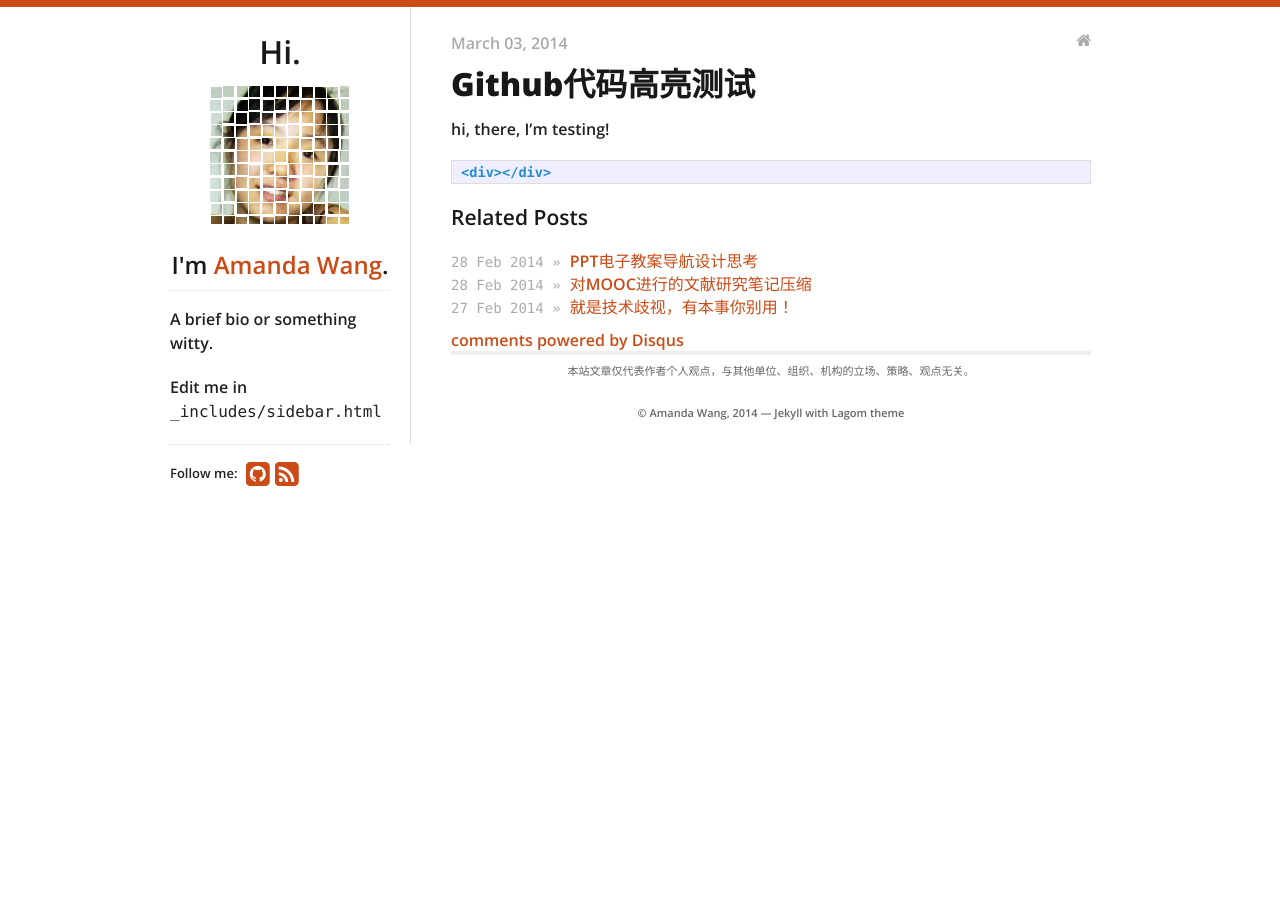
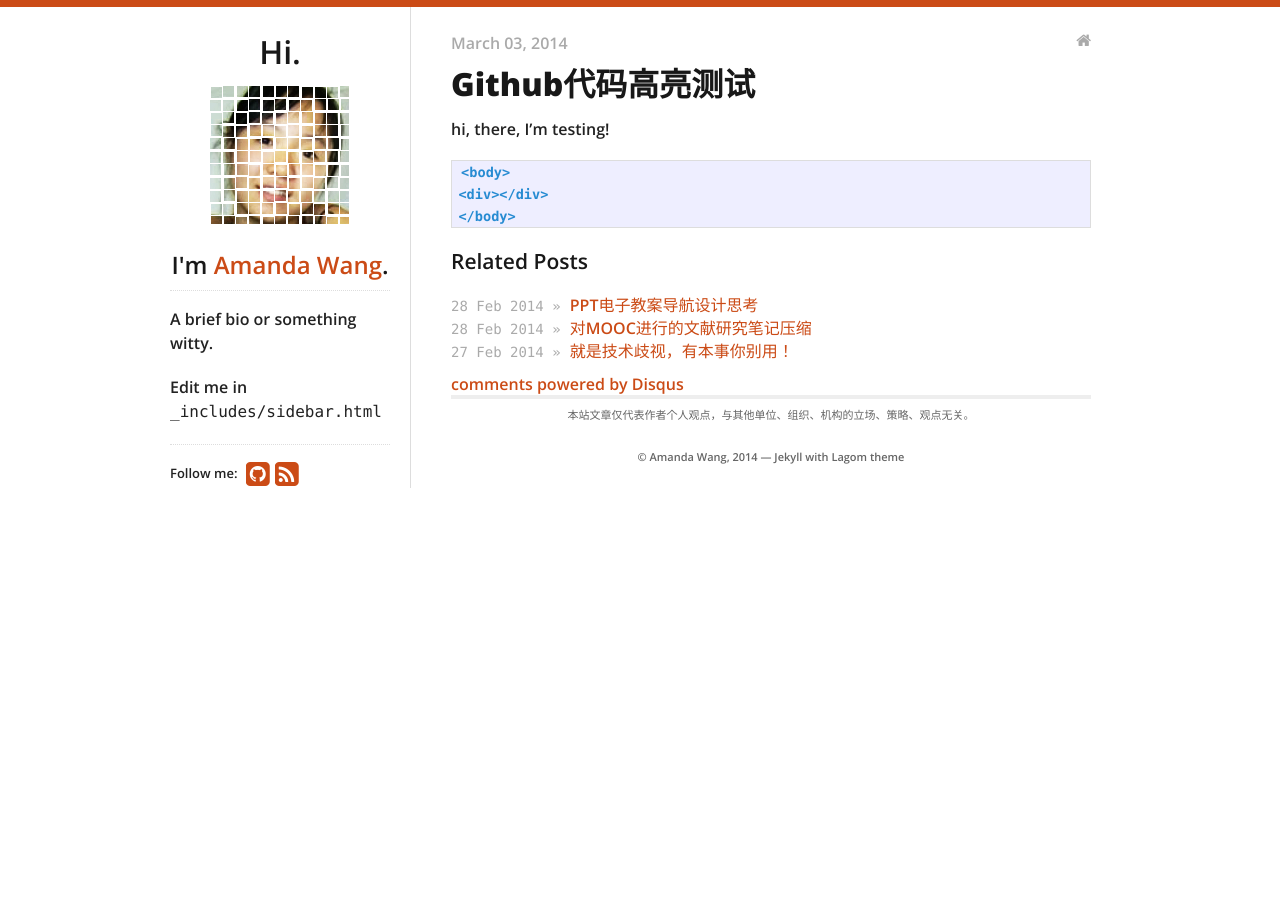
Before and after one commit to fantaghiro/fantaghiro.github.io, a Jekyll site: the page built from _posts/2014-03-03-code-highlight-testing.markdown, in a window 1280 px wide. Built offline with Jekyll 4.4.1, drawn with Linux system fonts in a browser that asks for light colours; nearby versions of some CDN libraries; comment, search, counter and statistics services are not loaded.

Commit message:
Update 2014-03-03-code-highlight-testing.markdown

```diff
--- a/_posts/2014-03-03-code-highlight-testing.markdown
+++ b/_posts/2014-03-03-code-highlight-testing.markdown
@@ -9,5 +9,7 @@ tags:
 hi, there, I'm testing!
 
 {% highlight html  %}
+<body>
 <div></div>
+</body>
 {% endhighlight  %}
```
